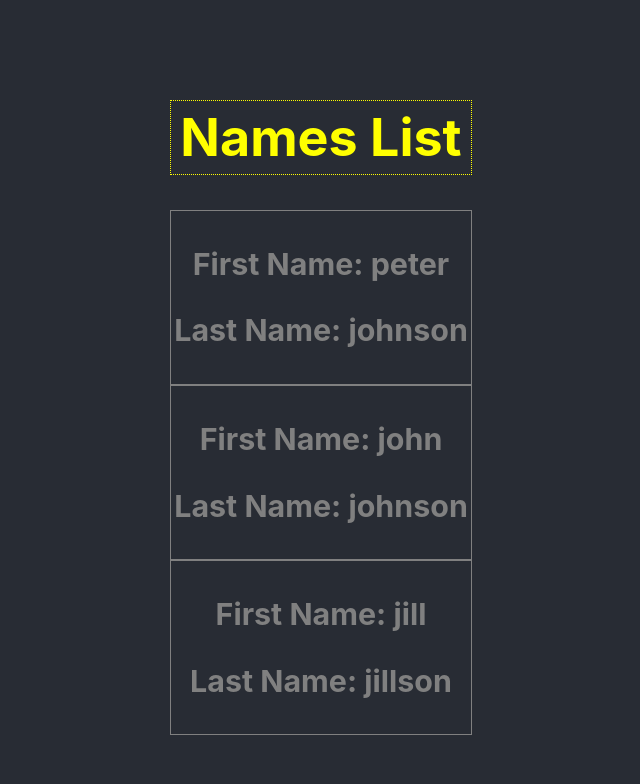
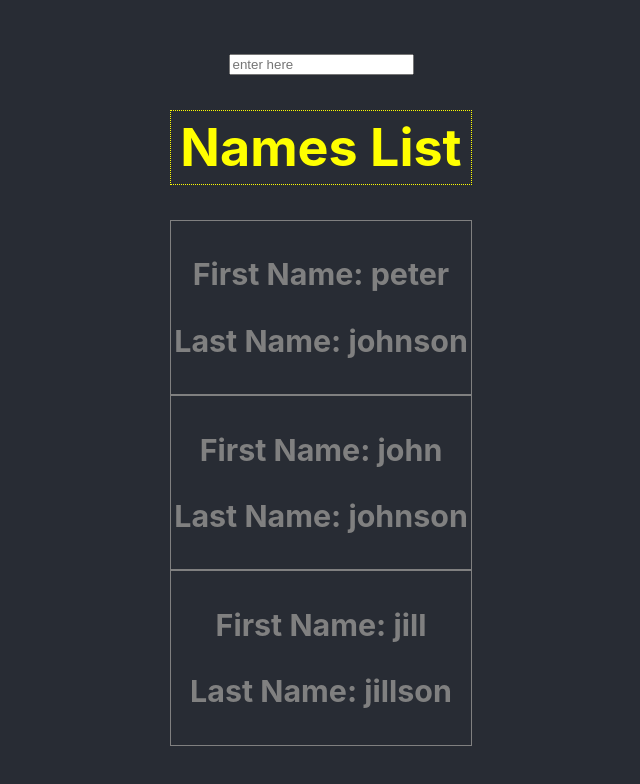
Before and after one commit to SiEr0212/udemy-react-hooks-app, a React (Create React App) app: page / in a window 1280 px wide. Shown: the top 784 px of the page, without its empty margins (319-959 px from the left). Built offline with nearby package versions, Linux system fonts and the light colour scheme.

Commit message:
added new Component Input.js

```diff
--- a/src/App.js
+++ b/src/App.js
@@ -1,14 +1,17 @@
 import logo from "./logo.svg";
 import "./App.scss";
 import NameTag from "./components/nameTag";
+import Input from "./components/Input";
 
 function App() {
   // eslint-disable-next-line no-console
   console.log("hi");
 
   return (
+
     <div className="App">
       <header className="App-header">
+      <Input placeholder="enter here" type="text"></Input>
         <h1 className="name title">Names List</h1>
         <NameTag firstName="peter" lastName="johnson">Peter</NameTag>
         <NameTag firstName="john" lastName="johnson">John</NameTag>
--- a/src/components/Input.js
+++ b/src/components/Input.js
@@ -1,9 +1,7 @@
-import React from 'react'
+import React from "react";
 
-export default function Input() {
-    return (
-        <div>
+function Input({placeholder, type}) {
+  return <input placeholder={placeholder} type={type}/>;
+}
 
-        </div>
-    )
-}
+export default Input;
```
